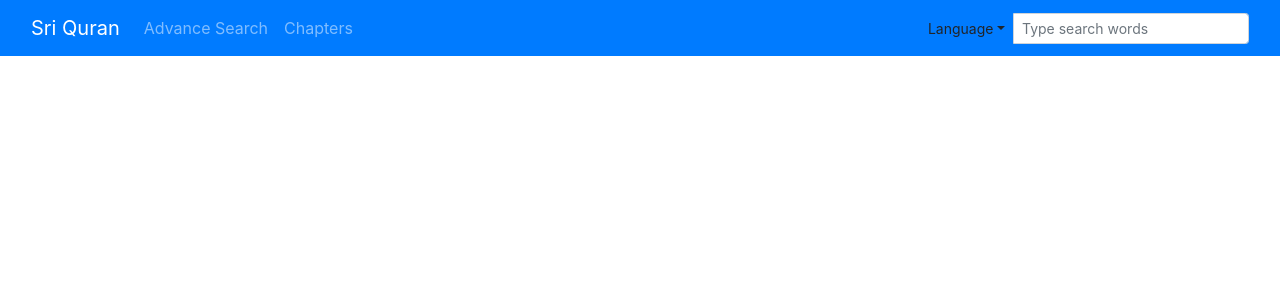
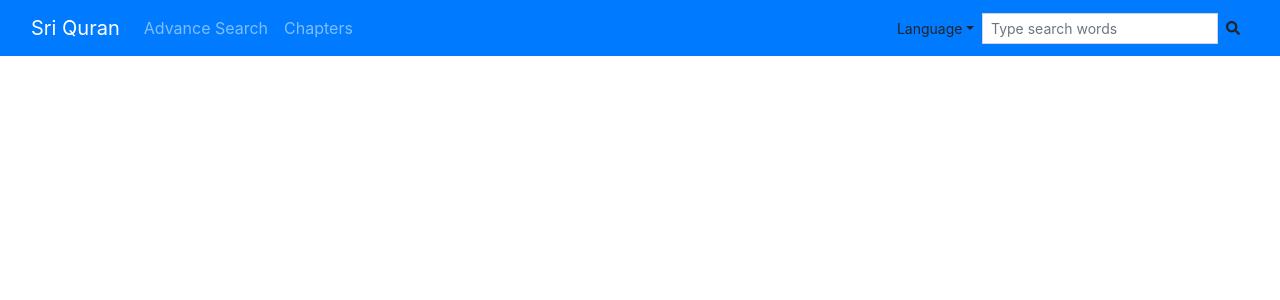
Before and after one commit to marjanmukram/sri-quran, a React (Create React App) app: page / in a window 1280 px wide. Shown: the top 300 px of the page. Built offline with nearby package versions, Linux system fonts and the light colour scheme.

Commit message:
added form tag to simple search form

```diff
--- a/src/components/search-forms/SimpleSearchForm.js
+++ b/src/components/search-forms/SimpleSearchForm.js
@@ -2,11 +2,16 @@ import React from 'react';
 import {
   InputGroup,
   InputGroupButtonDropdown,
+  InputGroupAddon,
+  Button,
   DropdownToggle,
   DropdownMenu,
   DropdownItem,
-  Input
+  Input,
+  Form
 } from 'reactstrap';
+import { FontAwesomeIcon } from '@fortawesome/react-fontawesome';
+import { faSearch } from '@fortawesome/free-solid-svg-icons';
 import { bindActionCreators } from 'redux';
 import { connect } from 'react-redux';
 import { changeLang } from '../../store/actions/formActions';
@@ -20,6 +25,7 @@ class SimpleSearchForm extends React.Component {
   };
   render() {
     return (
+      <Form inline onSubmit={e => e.preventDefault()}>
         <InputGroup>
           <InputGroupButtonDropdown
             addonType="prepend"
@@ -45,7 +51,13 @@ class SimpleSearchForm extends React.Component {
             </DropdownMenu>
           </InputGroupButtonDropdown>
           <Input placeholder="Type search words" size="sm" />
+          <InputGroupAddon addonType="append">
+            <Button type="submit" size="sm" color="default">
+              <FontAwesomeIcon icon={faSearch} />
+            </Button>
+          </InputGroupAddon>
         </InputGroup>
+      </Form>
     );
   }
 }
```
Lines whose indentation alone changed are shown as unchanged.
